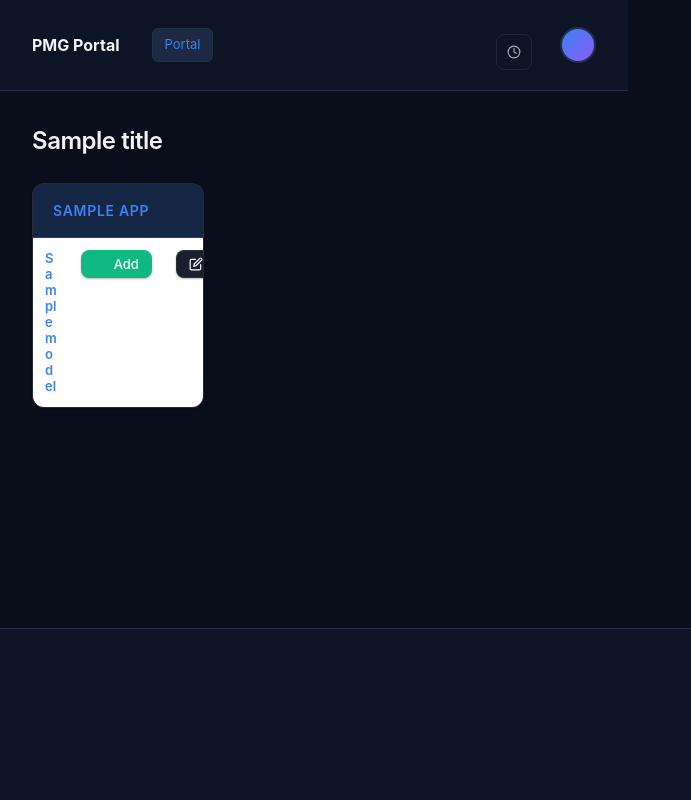
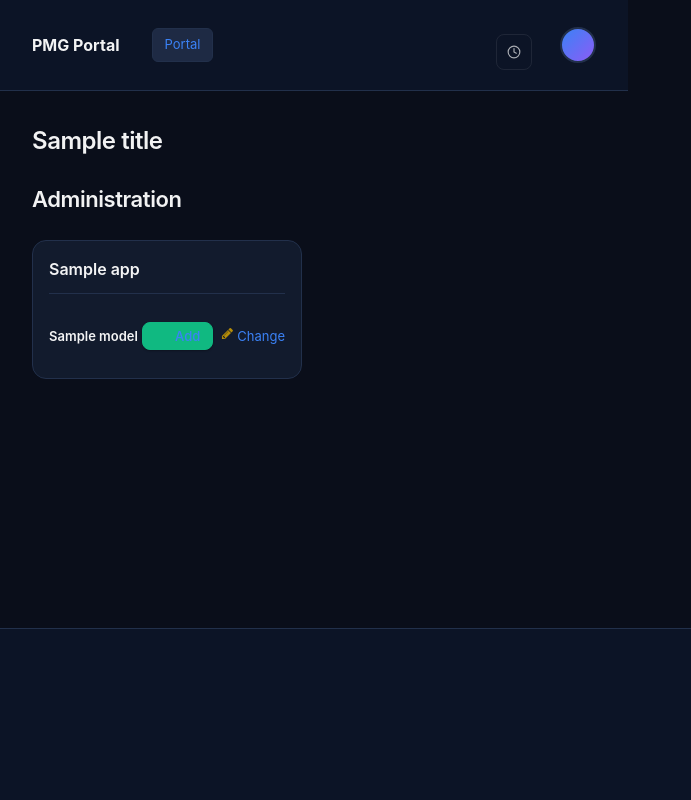
Before and after one commit to 5echo-io/pmg-portal, a Django app: template src/pmg_portal/templates/admin/index.html in a window 1280 px wide. Shown: the whole page, without its empty margins (0-691 px from the left). Run offline with Django 5.2, Linux system fonts and the light colour scheme; the template is opened without the code that fills it: most values are stand-ins (such as "Sample title", 1, 10 or a date in 2020); parts of the project's set-up code (start-up, migrations or seed data) failed here and were passed over.

Commit message:
Redesign admin dashboard to use same structure as portal page

```diff
--- a/src/pmg_portal/templates/admin/index.html
+++ b/src/pmg_portal/templates/admin/index.html
@@ -7,92 +7,49 @@
 {% endblock %}
 
 {% block content %}
-<div class="dashboard">
+<div class="content-wrapper">
+  <h1>Administration</h1>
+
+  <div class="dashboard-grid">
     {% for app in app_list %}
-    <div class="app-{{ app.app_label }} module">
-      <table>
-        <caption>
-          <a href="{{ app.app_url }}" class="section" title="{% blocktrans with name=app.name %}Models in the {{ name }} application{% endblocktrans %}">{{ app.name }}</a>
-        </caption>
+      <div class="panel">
+        <h2>
+          <a href="{{ app.app_url }}" class="section-link" title="{% blocktrans with name=app.name %}Models in the {{ name }} application{% endblocktrans %}">
+            {{ app.name }}
+          </a>
+        </h2>
+
+        <ul class="list">
           {% for model in app.models %}
-          <tr class="model-{{ model.object_name|lower }}">
+            <li class="list-item">
+              <div class="list-title">
                 {% if model.admin_url %}
-              <th scope="row"><a href="{{ model.admin_url }}">{{ model.name }}</a></th>
+                  <a href="{{ model.admin_url }}">{{ model.name }}</a>
                 {% else %}
-              <th scope="row">{{ model.name }}</th>
+                  {{ model.name }}
                 {% endif %}
-
+              </div>
+              <div class="list-actions">
                 {% if model.add_url %}
-              <td><a href="{{ model.add_url }}" class="addlink">{% trans 'Add' %}</a></td>
-            {% else %}
-              <td>&nbsp;</td>
+                  <a href="{{ model.add_url }}" class="addlink">{% trans 'Add' %}</a>
                 {% endif %}
-
                 {% if model.admin_url %}
                   {% if model.view_only %}
-                <td><a href="{{ model.admin_url }}" class="viewlink">{% trans 'View' %}</a></td>
+                    <a href="{{ model.admin_url }}" class="viewlink">{% trans 'View' %}</a>
                   {% else %}
-                <td><a href="{{ model.admin_url }}" class="changelink">{% trans 'Change' %}</a></td>
+                    <a href="{{ model.admin_url }}" class="changelink">{% trans 'Change' %}</a>
                   {% endif %}
-            {% else %}
-              <td>&nbsp;</td>
                 {% endif %}
-          </tr>
+              </div>
+            </li>
           {% endfor %}
-      </table>
+        </ul>
       </div>
     {% empty %}
+      <div class="panel">
         <p>{% trans "You don't have permission to view or edit anything." %}</p>
+      </div>
     {% endfor %}
   </div>
-
-<script>
-// Force dashboard to use full width by removing constraints from #content
-(function() {
-  function fixDashboardWidth() {
-    const content = document.getElementById('content');
-    const dashboard = document.querySelector('.dashboard');
-
-    if (content && dashboard) {
-      // Remove max-width constraint from #content
-      content.style.maxWidth = '100%';
-      content.style.width = '100%';
-      content.style.marginLeft = '0';
-      content.style.marginRight = '0';
-      content.style.paddingLeft = '32px';
-      content.style.paddingRight = '32px';
-
-      // Ensure dashboard uses full width
-      dashboard.style.width = '100%';
-      dashboard.style.maxWidth = '100%';
-      dashboard.style.marginLeft = '0';
-      dashboard.style.marginRight = '0';
-
-      // Also check parent containers
-      const container = document.getElementById('container');
-      if (container) {
-        container.style.maxWidth = '100%';
-        container.style.width = '100%';
-      }
-
-      const main = document.getElementById('main');
-      if (main) {
-        main.style.maxWidth = '100%';
-        main.style.width = '100%';
-      }
-    }
-  }
-
-  // Run immediately
-  fixDashboardWidth();
-
-  // Also run after DOM is fully loaded
-  if (document.readyState === 'loading') {
-    document.addEventListener('DOMContentLoaded', fixDashboardWidth);
-  }
-
-  // Run after a short delay to ensure all CSS has loaded
-  setTimeout(fixDashboardWidth, 100);
-})();
-</script>
+</div>
 {% endblock %}
--- a/src/static/admin_custom.css
+++ b/src/static/admin_custom.css
@@ -1306,7 +1306,107 @@ fieldset.module .form-row:last-child {
 }
 
 /* ===== ADMIN INDEX ===== */
-/* Dashboard grid layout - FULL WIDTH */
+/* Use same structure as portal page - content-wrapper with max-width */
+body.admin-page #content .content-wrapper {
+  max-width: 980px !important;
+  width: 100% !important;
+  margin: 0 auto !important;
+  padding: 0 !important;
+  box-sizing: border-box !important;
+}
+
+body.admin-page #content .content-wrapper h1 {
+  margin: 0 0 24px 0 !important;
+  font-size: 22px !important;
+  font-weight: 600 !important;
+}
+
+body.admin-page #content .dashboard-grid {
+  display: grid !important;
+  grid-template-columns: repeat(3, 1fr) !important;
+  gap: 24px !important;
+  margin-top: 0 !important;
+  width: 100% !important;
+  box-sizing: border-box !important;
+}
+
+@media (max-width: 1400px) {
+  body.admin-page #content .dashboard-grid {
+    grid-template-columns: repeat(2, 1fr) !important;
+  }
+}
+
+@media (max-width: 900px) {
+  body.admin-page #content .dashboard-grid {
+    grid-template-columns: 1fr !important;
+  }
+}
+
+/* Style panels like portal page */
+body.admin-page #content .content-wrapper .panel {
+  background: var(--card) !important;
+  border: 1px solid var(--line) !important;
+  border-radius: 14px !important;
+  padding: 16px !important;
+  margin-top: 0 !important;
+}
+
+body.admin-page #content .content-wrapper .panel h2 {
+  margin: 0 0 16px 0 !important;
+  font-size: 16px !important;
+  font-weight: 600 !important;
+  padding-bottom: 12px !important;
+  border-bottom: 1px solid var(--line) !important;
+}
+
+body.admin-page #content .content-wrapper .panel h2 .section-link {
+  color: var(--text-primary) !important;
+  text-decoration: none !important;
+}
+
+body.admin-page #content .content-wrapper .panel h2 .section-link:hover {
+  color: var(--accent) !important;
+}
+
+body.admin-page #content .content-wrapper .list {
+  list-style: none !important;
+  padding: 0 !important;
+  margin: 0 !important;
+}
+
+body.admin-page #content .content-wrapper .list-item {
+  padding: 12px 0 !important;
+  border-top: 1px solid var(--line) !important;
+  display: flex !important;
+  justify-content: space-between !important;
+  align-items: center !important;
+}
+
+body.admin-page #content .content-wrapper .list-item:first-child {
+  border-top: none !important;
+}
+
+body.admin-page #content .content-wrapper .list-title {
+  font-weight: 600 !important;
+  flex: 1 !important;
+}
+
+body.admin-page #content .content-wrapper .list-title a {
+  color: var(--text-primary) !important;
+  text-decoration: none !important;
+}
+
+body.admin-page #content .content-wrapper .list-title a:hover {
+  color: var(--accent) !important;
+}
+
+body.admin-page #content .content-wrapper .list-actions {
+  display: flex !important;
+  gap: 8px !important;
+  align-items: center !important;
+}
+
+/* Legacy dashboard support */
 body.admin-page .dashboard,
 body.admin-page #content .dashboard,
 body.admin-page #content > .dashboard,
```
Also changed, not shown: BUILDLOG.md (+11 -0 lines), CHANGELOG.md, 1 other file. Lines whose indentation alone changed are shown as unchanged.
